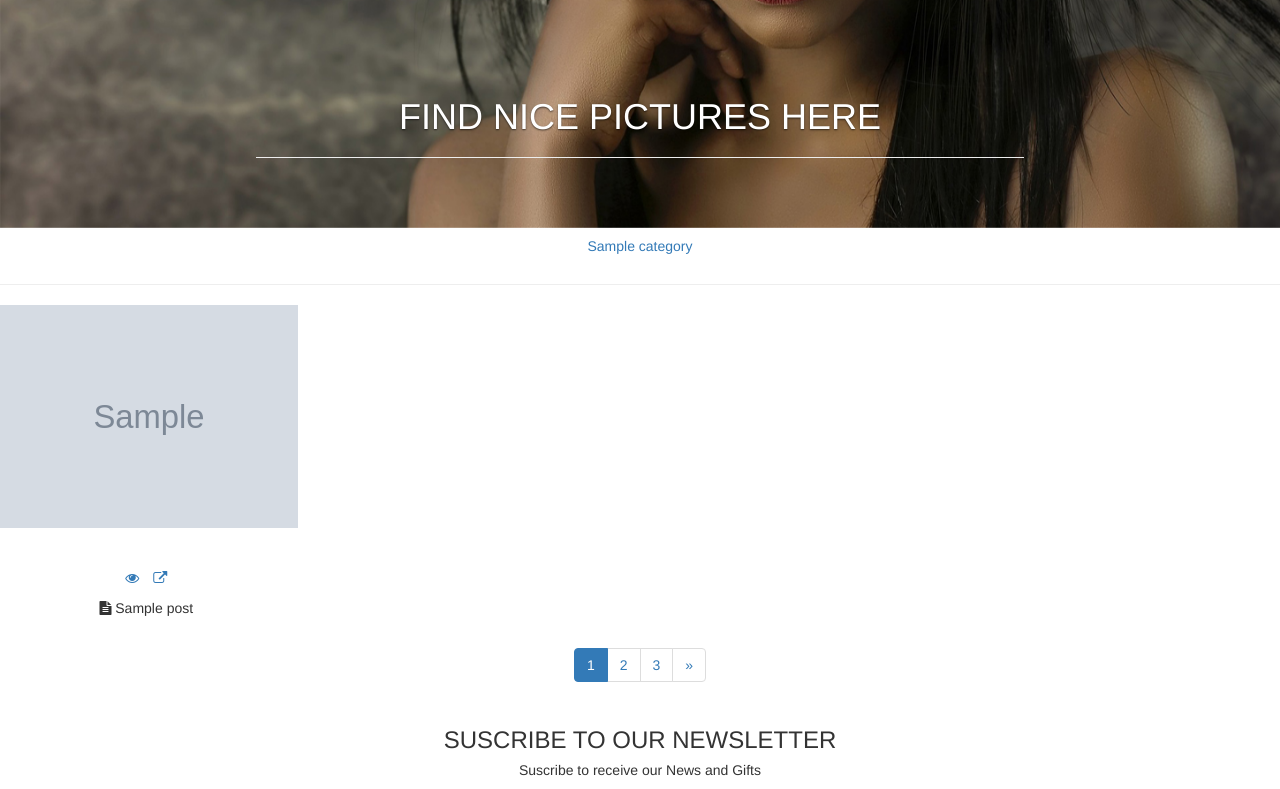
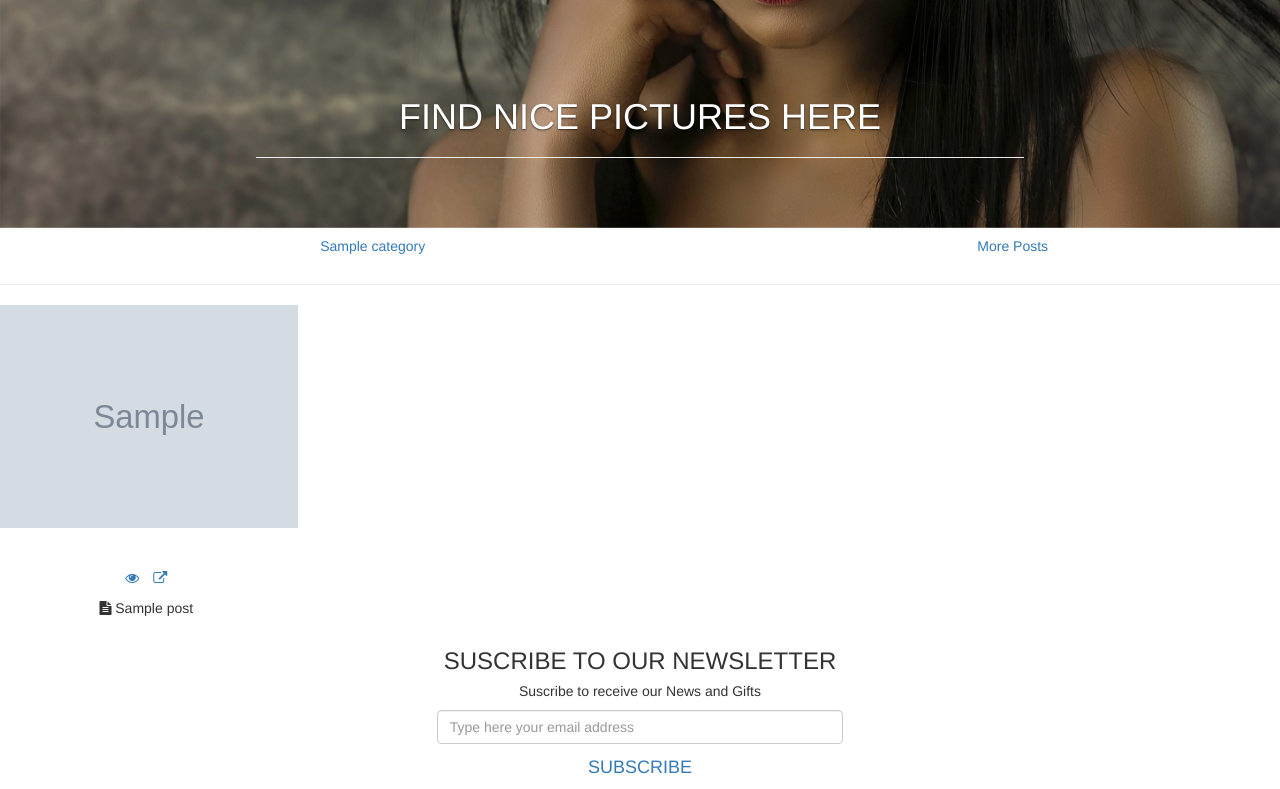
Before and after one commit to BehnamGolmohammadi/Photo, a Django app: page / in a window 1280 px wide. Shown: the part 449-1238 px from the top of the page. Run offline with Django 3.2, Linux system fonts and the light colour scheme; tables that the repository leaves empty hold one stand-in row (values such as "Sample post"); grey boxes marked "Sample" are stand-in pictures; some libraries are stand-ins or nearby versions; grey boxes are pictures that could not be loaded.

Commit message:
Some edit in template
also edit number of category in album and number of showing post

```diff
--- a/blog/templatetags/blog_tags.py
+++ b/blog/templatetags/blog_tags.py
@@ -17,10 +17,11 @@ def Shorter_Content(Content, UpTo = 10):
 @register.inclusion_tag('website/Website-Album.html')
 def Album():
     posts= Post.objects.filter(Status = True).order_by('-Published_Date')
-    categories = Category.objects.all()[:10]
+    categories = Category.objects.all()
     Category_Dict= dict()
 
     for category in categories:
-        Category_Dict[category] = list(posts.filter(Category = category))
+        Category_Dict[category] = list(posts.filter(Category = category))[:12]
+    Category_Dict = dict(sorted(Category_Dict.items(), key=lambda item: -len(item[1]))[:9])
     Context = {'Category_Dict': Category_Dict}
     return Context
--- a/templates/website/Website-Album.html
+++ b/templates/website/Website-Album.html
@@ -15,6 +15,7 @@
           <td><a class="link" href="#category{{key.id}}" data-toggle="tab">{{key}}</a></td>
           {% endif %}
           {% endfor %}
+          <td><a class="link" href="{% url 'blog:home' %}" >More Posts</a></td>
         </tr>
       </thead>
     </table>
@@ -59,16 +60,6 @@
         </div>
         {% endfor %}
       </div>
-      <nav class="text-center">
-        <ul class="pagination">
-          <li class="active"><a href="#">1</a></li>
-          <li><a href="#">2</a></li>
-          <li><a href="#">3</a></li>
-          <li><a href="#" aria-label="suivant">
-              <span aria-hidden="true">&raquo;</span>
-            </a></li>
-        </ul>
-      </nav>
     </div>
     {% else %}
     <div id="category{{key.id}}" class="tab-pane">
@@ -106,16 +97,6 @@
 
 
       </div>
-      <nav class="text-center">
-        <ul class="pagination">
-          <li class="active"><a href="#">1</a></li>
-          <li><a href="#">2</a></li>
-          <li><a href="#">3</a></li>
-          <li><a href="#" aria-label="suivant">
-              <span aria-hidden="true">&raquo;</span>
-            </a></li>
-        </ul>
-      </nav>
     </div>
     {% endif %}
     {% endfor %}
```
